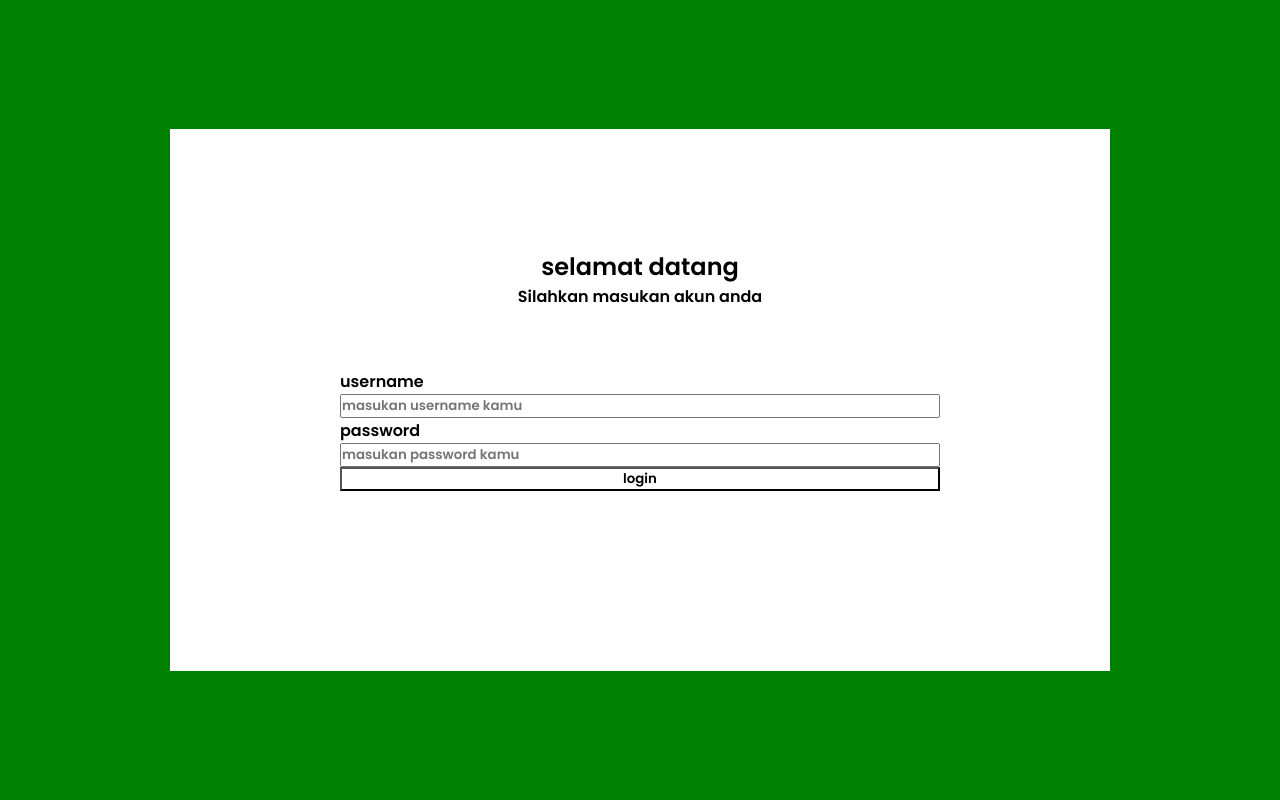
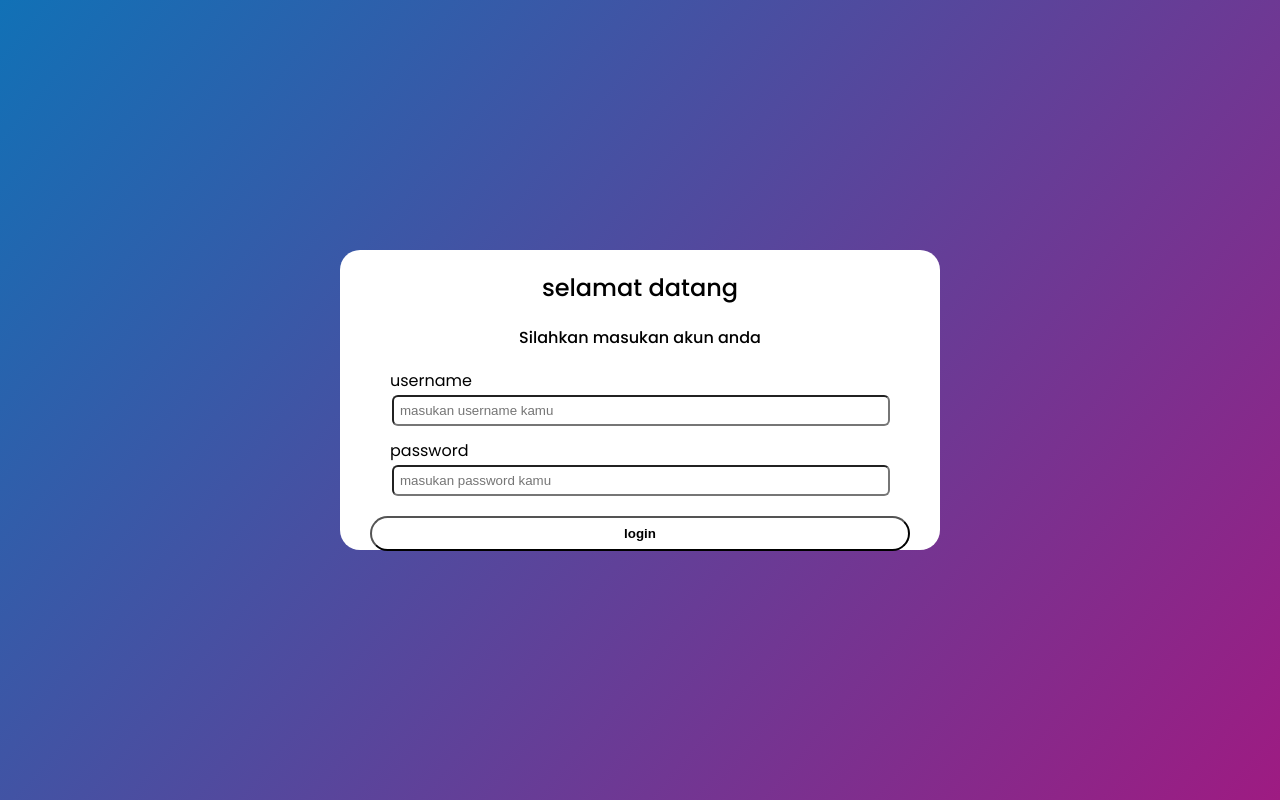
Before and after one commit to zeidalrayan/project-login, a plain HTML site: page index.html in a window 1280 px wide. Drawn offline with nearby package versions, Linux system fonts and the light colour scheme.

Commit message:
versi 2.0

```diff
--- a/index.html
+++ b/index.html
@@ -9,30 +9,39 @@
     <meta name="viewport" content="width=device-width, initial-scale=1.0">
     <title>PH1</title>
     <link rel="stylesheet" href="style.css">
+    <link rel="preconnect" href="https://fonts.googleapis.com">
+    <link rel="preconnect" href="https://fonts.gstatic.com" crossorigin>
+    <link href="https://fonts.googleapis.com/css2?family=Poppins:ital,wght@0,100;0,200;0,300;0,400;0,500;0,600;0,700;0,800;0,900;1,100;1,200;1,300;1,400;1,500;1,600;1,700;1,800;1,900&display=swap" rel="stylesheet">
 </head>
 <body>
-    <section id="home">
+
 
         <div class="kotak">
            <h2>selamat datang</h2>
            <p>Silahkan masukan akun anda</p>
-           <form action="#" class="format">
+
+           <form action="#" >
+            <div class="format">
             <label >username</label>
-            <input type="text" name="namaku"id="namaku" placeholder="masukan username kamu">
+            <input type="text" name="namaku" id="namaku" placeholder="masukan username kamu">
+        </div>
+        <div class="format">
             <label>password</label>
-            <input type="password" name="passwordku" id="passwordku"placeholder="masukan password kamu">
+            <input type="password" name="passwordku" id="pwku" placeholder="masukan password kamu">
+        </div>
             <button type="submit" onclick="btnsubmit()">login</button>
 
            </form>
         </div>
 
-    </section>
+
     <script src="https://unpkg.com/typed.js@2.0.16/dist/typed.umd.js"></script>
     <script>
-        const btnsubmit=()=>{
-          var namasaya =document.getElementById("namaku").value
-          alert(`selamat Datang,$(namaku)`)
-          var password=document
+
+        const btnsubmit = () =>{
+          var namasaya = document.getElementById("namaku").value
+          var pw = document.getElementById("pwku").value
+          alert(`selamat Datang,${namasaya} \npassword,${pw}`)
         }
 
 
--- a/style.css
+++ b/style.css
@@ -1,48 +1,84 @@
-*{
+@import url('https://fonts.googleapis.com/css2? family= Poppins:ital,wght@0,100;0,200;0,300;0,400;0,500;0,600;0,700;0,800;0,900;1,100;1,200; 1.300;1.400;1.500;1.600;1.700;1.800;1.900 & tampilan=tukar');
+body{
     box-sizing: border-box;
     margin: 0;
     padding: 0;
     font-family: 'Poppins', sans-serif;
+    height: 100vh;
+    background: linear-gradient(130deg,#1171b6 , #9e1b82);
+    opacity: 100;
 }
-#home{
-    display: flex;
-    justify-content: center;
-    align-items: center;
-    min-height: 100vh;
-    flex-direction: column;
-    background-color: green;
 
-}
+
 .kotak{
-    padding: 120px;
-    display: flex;
-    border: radius 40px;
-
-    flex-direction: column;
+    width: 600px;
+    height: 300px;
+    position: absolute;
+    top: 50%;
+    left: 50%;
+    transform: translate(-50%, -50%);
+    border-radius: 20px;
+    stroke-width: 100%;
     display: inline-block;
     background-color: #fff;
 }
-.kotak p,h2{
+.kotak h2{
     text-align: center;
     font-weight: 500;
 
+}
 
+.kotak p{
+
+    text-align: center;
 }
 .format{
     background: transparent;
     border: none;
     display: flex;
+     margin-left: 50px;
+    flex-direction: column;
+    width: 500px;
+    margin-top: 10px;
+}
 
-    padding: 60px 50px ;
-    width: 700px;
-    flex-direction: column;
+.format input{
+    padding: 6px;
+    box-sizing: border-box;
+    border-radius: 6px;
+    margin-left: 2px;
+
 }
+
+.format label{
+    padding: 2px 0px;
+}
+
+button{
+    width: 90%;
+    padding: 8px;
+    margin-left: 30px;
+    border-radius: 18px;
+    margin-top: 20px;
+}
+
 .kotak p{
-    font-family: 'Poppins', sans-serif;
+    font-weight: 500;
+    text-align: center;
 }
-.format button{
+ button{
     background: #fff;
+    transition: 0.5s;
+    font-weight: 800
 }
-.format button:hover{
-    background: gray;
+button:hover{
+    background: rgb(70, 150, 255);
 }
+.format form input{
+    width: 100%;
+    height: 32px;
+    border: #000 1px solid;
+    border-radius: 8px;
+    box-shadow: 0.5 0.5 1px inset;
+    outline: none;
+}
```
